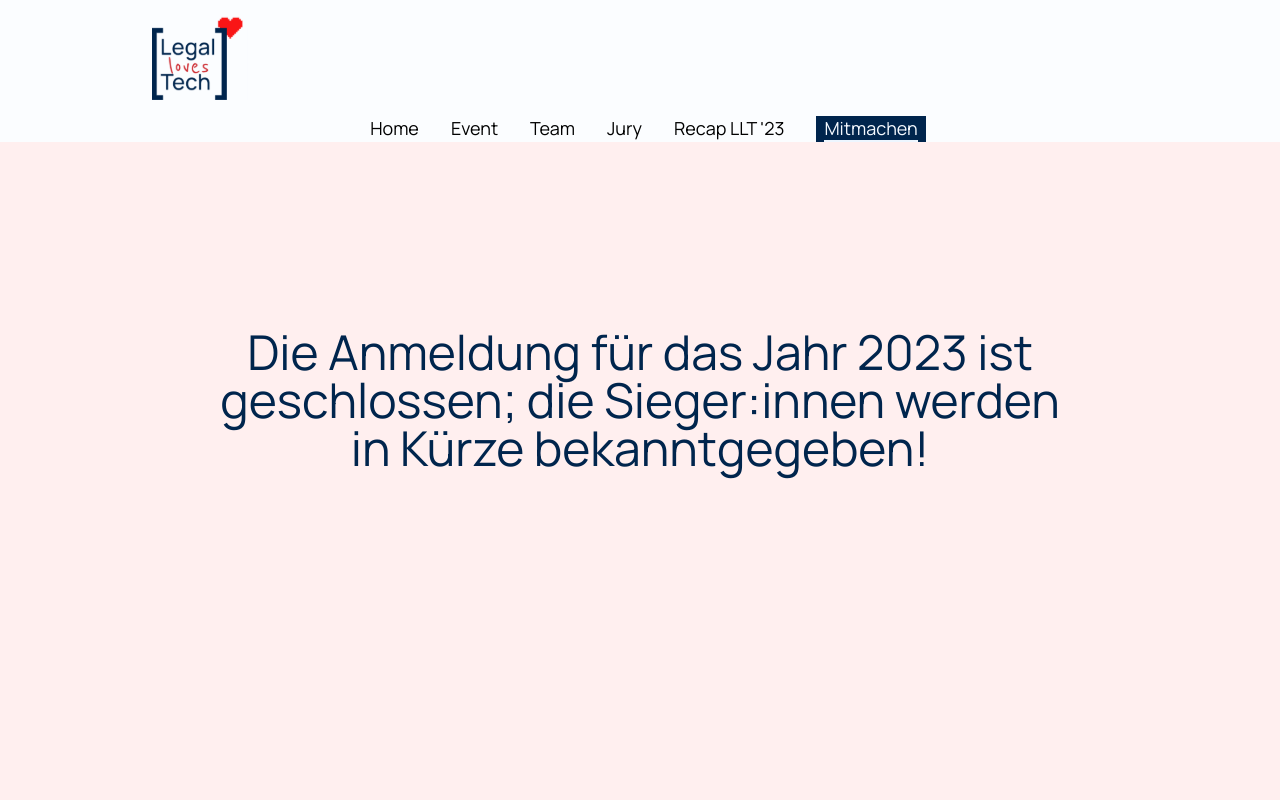
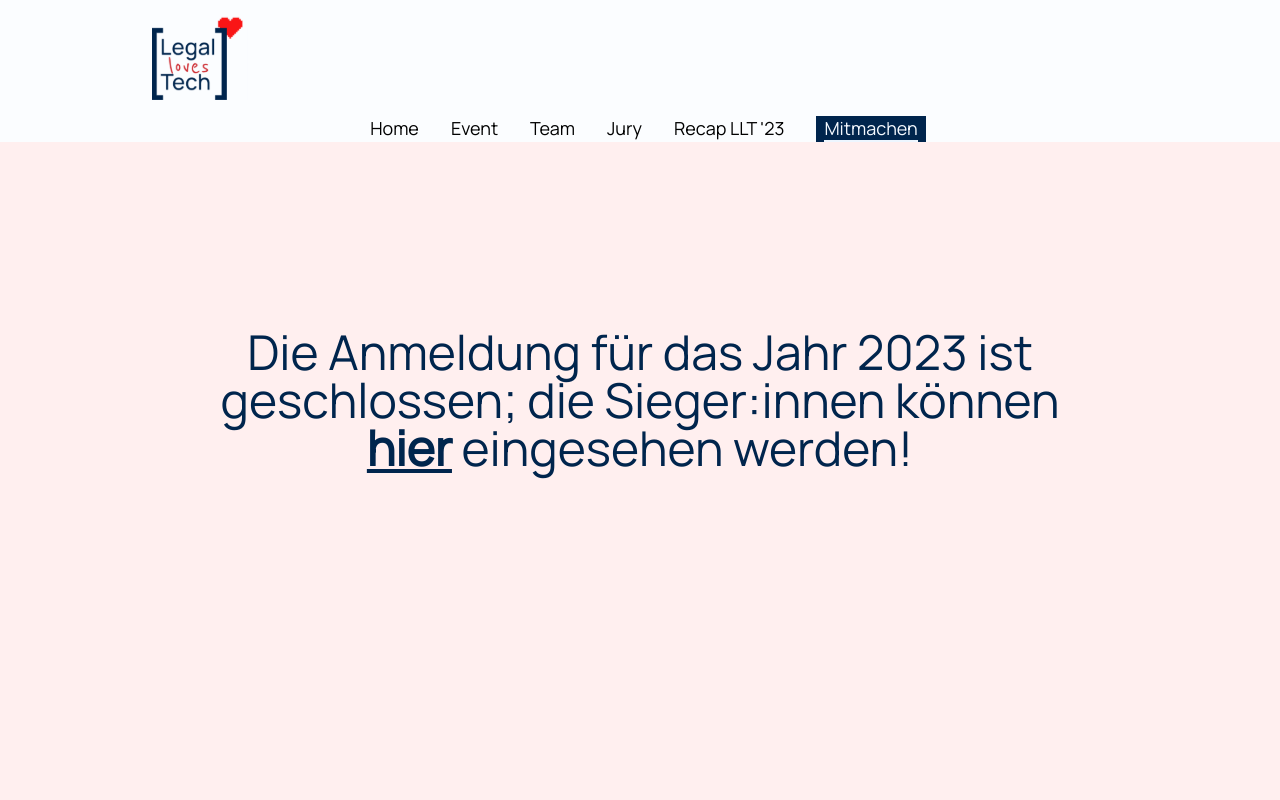
Before and after one commit to tiehm/hackathon-website, a React (Create React App) app: page /join in a window 1280 px wide. Shown: the top 800 px of the page. Built offline with nearby package versions, Linux system fonts and the light colour scheme.

Commit message:
fix issues

```diff
--- a/src/components/partners/Partners.tsx
+++ b/src/components/partners/Partners.tsx
@@ -63,7 +63,7 @@ export class Partners extends React.Component {
       name: 'Legal Tech Colab',
       size: 'big',
       backgroundColor: 'very-light-blue',
-      link: 'https://www.legaltechcolab.com/',
+      link: 'https://www.legal-tech-colab.de/',
     }, {
       img: openLegalTechLogo,
       name: 'Open Legal Tech e. V.',
--- a/src/routes/Join.tsx
+++ b/src/routes/Join.tsx
@@ -11,7 +11,8 @@ export class Join extends React.Component {
           <div className={classNames('font-medium mb-4 lxs:mb-0 text-xl' +
             ' sm:text-2xl md:text-5xl lg:text-5xl mx-auto w-2/3')}>
             Die Anmeldung für das Jahr 2023 ist geschlossen;
-            die Sieger:innen werden in Kürze bekanntgegeben!
+            die Sieger:innen können <a href="/result"
+              className={'underline font-bold'}>hier</a> eingesehen werden!
           </div>
         </div>
       </div>
```
